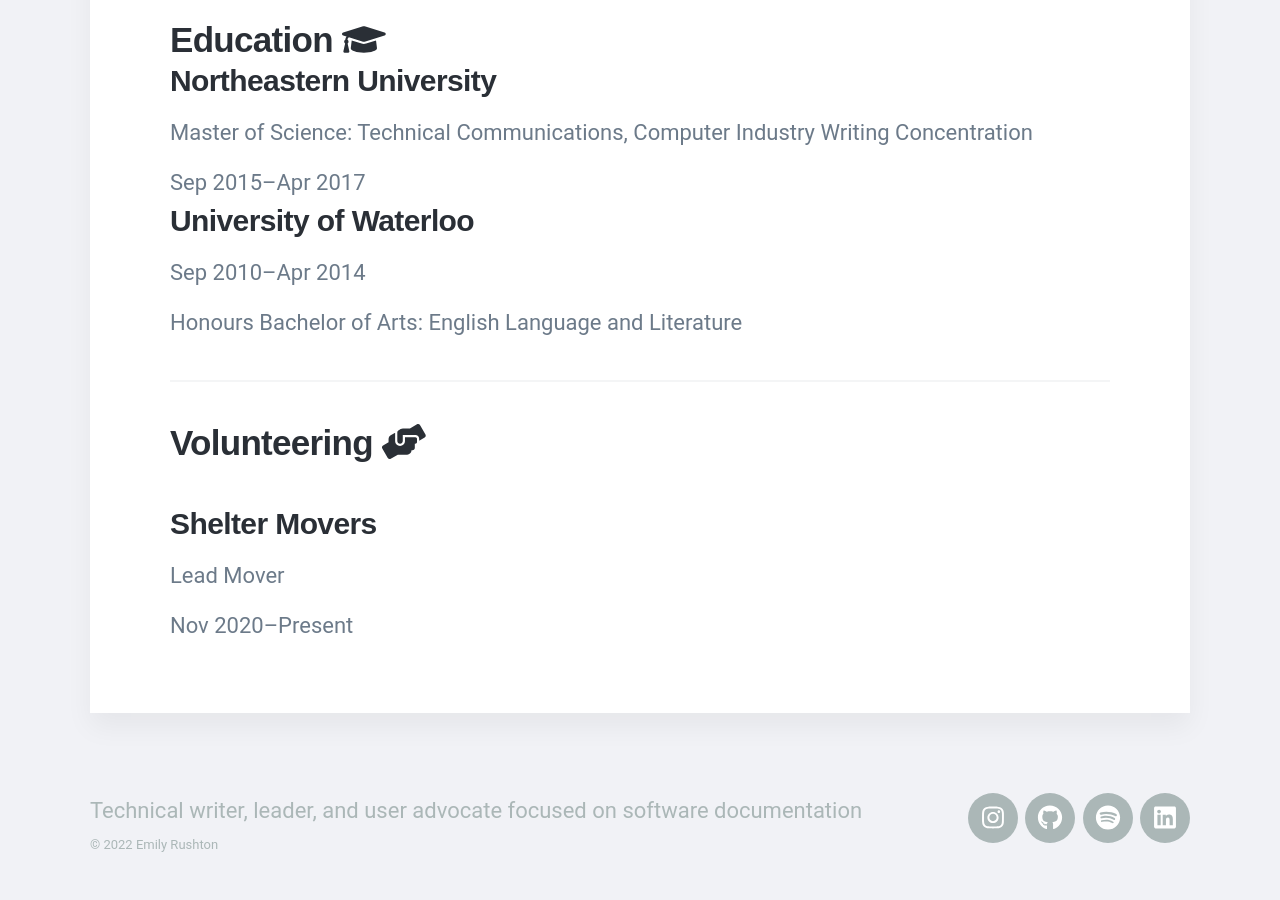
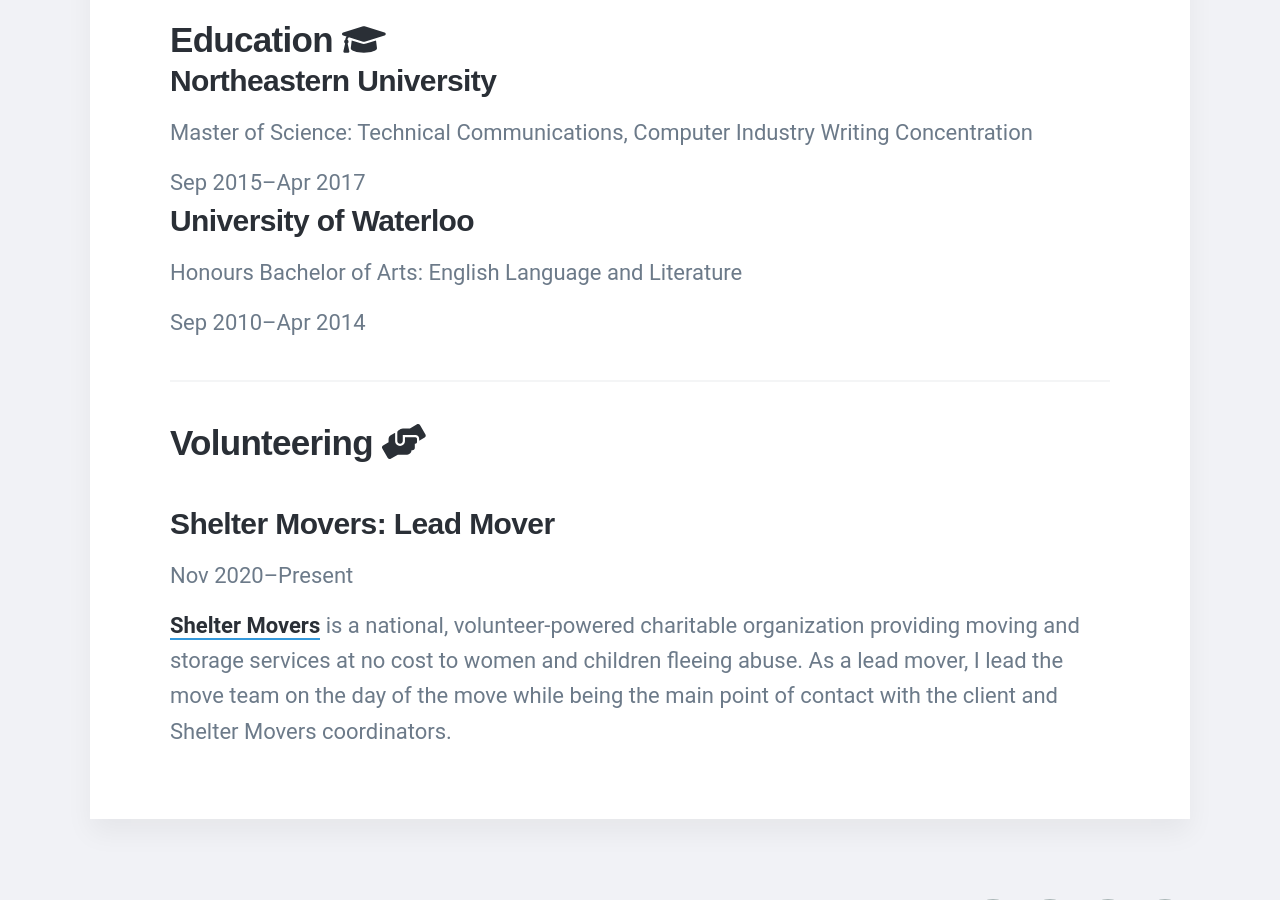
Before and after one commit to emilyrushton/emilyrushton.github.io, a Jekyll site: the page built from index.html, in a window 1280 px wide and 900 px high, scrolled down 3161 px. Built offline with Jekyll 4.4.1, drawn with Linux system fonts in a browser that asks for light colours; nearby versions of some CDN libraries; some web fonts are replaced.

Commit message:
Update index.html

```diff
--- a/index.html
+++ b/index.html
@@ -116,16 +116,16 @@
 					</div>
 					<div>
 					<h3>University of Waterloo</h3>
+					<p>Honours Bachelor of Arts: English Language and Literature</p>
 					<p>Sep 2010–Apr 2014</p>
-					<p>Honours Bachelor of Arts: English Language and Literature</p>
 					</div>
 				</div>
 				<hr>
 				<div>
 					<h2>Volunteering <i class="fas fa-hands-helping"></i></h2>
-					<h3>Shelter Movers</h3>
-					<p>Lead Mover</p>
+					<h3>Shelter Movers: Lead Mover</h3>
 					<p>Nov 2020–Present</p>
+					<p><a href="https://www.sheltermovers.com/">Shelter Movers</a> is a national, volunteer-powered charitable organization providing moving and storage services at no cost to women and children fleeing abuse. As a lead mover, I lead the move team on the day of the move while being the main point of contact with the client and Shelter Movers coordinators.</p>
 				</div>
 			</article>
 	</div>
```
